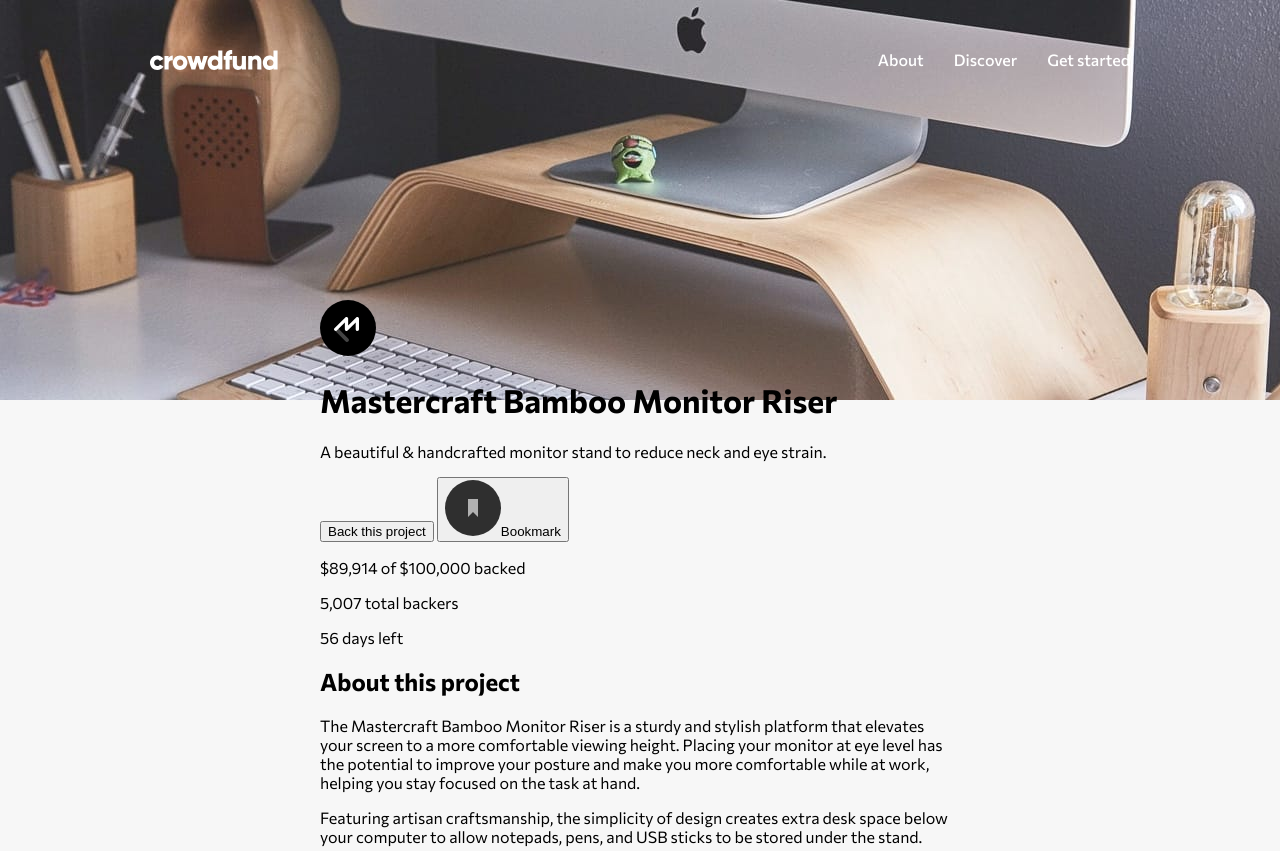
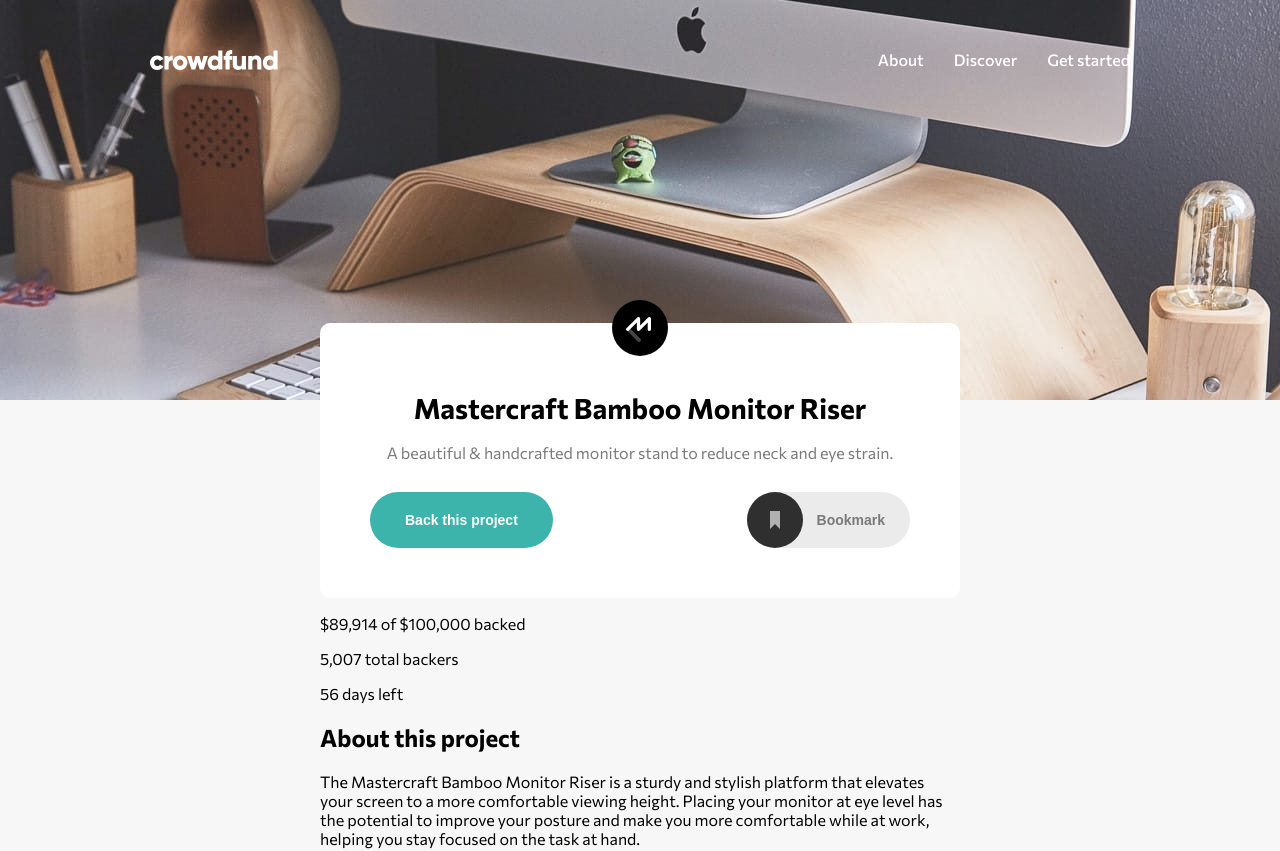
Before and after one commit to RaynaFaye/crowdfunding-page, a plain HTML site: page index.html in a window 1280 px wide. Shown: the top 851 px of the page. Drawn offline with Linux system fonts and the light colour scheme.

Commit message:
Styled intro section and added active states to buttons

```diff
--- a/css/style.css
+++ b/css/style.css
@@ -8,6 +8,20 @@ body {
   grid-template-columns: 1fr 2fr 1fr;
   grid-template-rows: 300px 100px 1fr;
   background: hsl(0, 0%, 97%);
+}
+.button {
+  background: hsl(176, 50%, 47%);
+  border: none;
+  border-radius: 50px;
+  padding: 15px 35px;
+  color: #ffffff;
+  font-weight: 700;
+  font-size: 14px;
+  cursor: pointer;
+}
+.button:hover,
+.button:focus {
+  background: hsl(176, 72%, 28%);
 }
 /* Header section */
 .header {
@@ -45,6 +59,64 @@ body {
 .main {
   grid-column: 2;
   grid-row: 2 / -1;
+}
+.main-background {
+  background: #ffffff;
+  border-radius: 10px;
+}
+/* Intro Block */
+.intro {
+  display: grid;
+  grid-template-rows: 23px 23px 1fr;
+}
+.intro__image-block {
+  grid-column: 1;
+  grid-row: 1 / 3;
+  justify-self: center;
+  z-index: 1;
+}
+.intro__text-block {
+  grid-column: 1;
+  grid-row: 2 / 4;
+  padding: 50px;
+  text-align: center;
+}
+.intro__text-block__title {
+  color: #000000;
+  font-size: 28px;
+  margin: 18px 0;
+}
+.intro__text-block__text {
+  color: hsl(0, 0%, 48%);
+  margin: 16px 0;
+}
+.intro__text-block__buttons {
+  display: flex;
+  justify-content: space-between;
+  margin-top: 30px;
+}
+.intro__text-block__buttons__button-two {
+  position: relative;
+  background: hsl(0, 0%, 92%);
+  padding: 20px 25px 20px 70px;
+  color: hsl(0, 0%, 48%);
+}
+.intro__text-block__buttons__button-two:hover,
+.intro__text-block__buttons__button-two:focus {
+  background: hsl(0, 0%, 92%);
+}
+.intro__text-block__buttons__button-two svg {
+  position: absolute;
+  left: 0;
+  top: 0;
+}
+.intro__text-block__buttons__button-two:hover svg circle,
+.intro__text-block__buttons__button-two:focus svg circle {
+  fill: #5a5a5a;
+}
+.intro__text-block__buttons__button-two:hover svg path,
+.intro__text-block__buttons__button-two:focus svg path {
+  fill: rgb(184, 184, 184);
 }
 /* Attribution Section */
 .attribution {
--- a/index.html
+++ b/index.html
@@ -26,15 +26,25 @@
       </nav>
     </header>
     <main class="main">
-      <div>
-        <div>
+      <div class="intro">
+        <div class="intro__image-block">
           <img src="images/logo-mastercraft.svg" alt="" />
         </div>
-        <h1>Mastercraft Bamboo Monitor Riser</h1>
-        <p>A beautiful & handcrafted monitor stand to reduce neck and eye strain.</p>
-        <div>
-          <button>Back this project</button>
-          <button><img src="images/icon-bookmark.svg" alt="" />Bookmark</button>
+        <div class="main-background intro__text-block">
+          <h1 class="intro__text-block__title">Mastercraft Bamboo Monitor Riser</h1>
+          <p class="intro__text-block__text">A beautiful & handcrafted monitor stand to reduce neck and eye strain.</p>
+          <div class="intro__text-block__buttons">
+            <button class="intro__text-block__buttons__button-one button">Back this project</button>
+            <button class="intro__text-block__buttons__button-two button">
+              <svg width="56" height="56" xmlns="http://www.w3.org/2000/svg">
+                <g fill="none" fill-rule="evenodd">
+                  <circle fill="#2F2F2F" cx="28" cy="28" r="28" />
+                  <path fill="#B1B1B1" d="M23 19v18l5-5.058L33 37V19z" />
+                </g>
+              </svg>
+              Bookmark
+            </button>
+          </div>
         </div>
       </div>
       <div>
```
